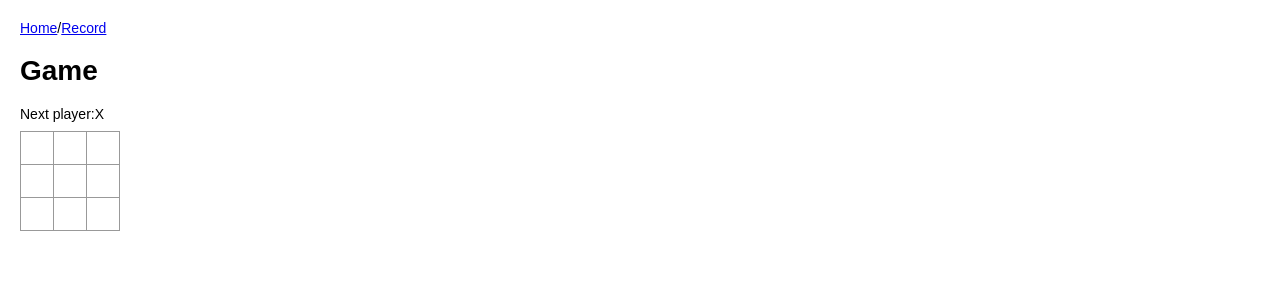
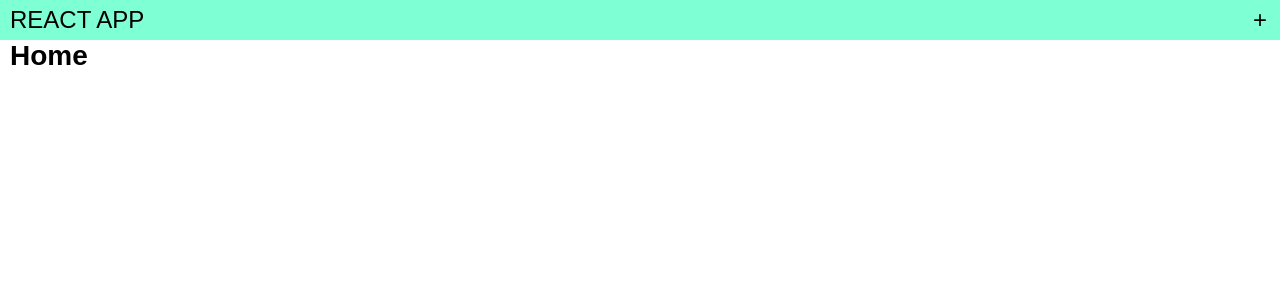
Before and after one commit to enuswi/react-app, a React app: page / in a window 1280 px wide. Shown: the top 300 px of the page. Built offline with nearby package versions, Linux system fonts and the light colour scheme.

Commit message:
Add: Home画面の追加、コンポーネント分割

```diff
--- /dev/null
+++ b/src/app.ts
@@ -0,0 +1,11 @@
+// Base
+import './style.scss'
+
+// Layout
+import './style/layout.scss'
+
+// Header
+import './style/header.scss'
+
+// Content
+import './style/content.scss'
--- a/src/main.tsx
+++ b/src/main.tsx
@@ -1,22 +1,22 @@
 import * as React from 'react';
 import * as ReactDOM from 'react-dom';
-import { HashRouter as Router, Route, Switch, Link } from 'react-router-dom';
+import { HashRouter as Router, Route, Switch } from 'react-router-dom';
 
-import './style.scss';
+import './app.ts';
+import Layout from './pages/layout';
+import Home from './pages/home';
 import Game from './pages/game';
 import Record from './pages/record';
 
 ReactDOM.render(
     <Router>
-        <nav>
-            <Link to="/">Home</Link>
-            <span>/</span>
-            <Link to="/record">Record</Link>
-        </nav>
-        <Switch>
-            <Route exact path="/" component={Game}></Route>
-            <Route path="/record" component={Record}></Route>
-        </Switch>
+        <Layout>
+            <Switch>
+                <Route exact path="/" component={Home}></Route>
+                <Route path="/game" component={Game}></Route>
+                <Route path="/record" component={Record}></Route>
+            </Switch>
+        </Layout>
     </Router>,
     document.getElementById('root')
 );
--- a/src/pages/game.tsx
+++ b/src/pages/game.tsx
@@ -89,7 +89,7 @@ class Board extends React.Component<any, BoardState> {
 class Game extends React.Component {
     render() {
         return (
-            <div>
+            <div className="content">
                 <h1>Game</h1>
                 <div className="game">
                     <div className="game-board">
--- /dev/null
+++ b/src/pages/header.tsx
@@ -0,0 +1,18 @@
+import * as React from 'react';
+import { Link } from 'react-router-dom';
+import Menu from './header/menu';
+
+class Header extends React.Component {
+    render() {
+        return (
+            <div className="header">
+                <div className="header__title">
+                    <Link to="/">REACT APP</Link>
+                </div>
+                <Menu></Menu>
+            </div>
+        )
+    }
+}
+
+export default Header;
--- /dev/null
+++ b/src/pages/header/menu.tsx
@@ -0,0 +1,47 @@
+import * as React from 'react';
+import { Link } from 'react-router-dom';
+
+interface MenuState {
+    isOpen: boolean
+}
+
+class Menu extends React.Component<any, MenuState> {
+    constructor(props: any) {
+        super(props);
+        this.state = {
+            isOpen: false
+        }
+    }
+
+    toggleMenu () {
+        const styleTo = this.state.isOpen ? 'display: none;' : 'display: block;';
+        let navElem = document.getElementById('js-menu-nav');
+        navElem.setAttribute('style', styleTo);
+
+        let buttonElem = document.getElementById('js-menu');
+        this.state.isOpen ? buttonElem.classList.remove('opend') : buttonElem.classList.add('opend');
+
+        this.setState({
+            isOpen: this.state.isOpen ? false: true
+        });
+    }
+
+    handleClick () {
+        this.toggleMenu();
+    }
+
+    render () {
+        return (
+            <div className="header__menu" id="js-menu"
+                onClick={() => this.handleClick()}
+            >
+                <nav id="js-menu-nav" className="header__menu--nav">
+                    <Link to="/game">Game</Link>
+                    <Link to="/record">Record</Link>
+                </nav>
+            </div>
+        )
+    }
+}
+
+export default Menu;
--- /dev/null
+++ b/src/pages/home.tsx
@@ -0,0 +1,13 @@
+import * as React from 'react';
+
+class Home extends React.Component {
+    render () {
+        return (
+            <div className="content">
+                <h1>Home</h1>
+            </div>
+        )
+    }
+}
+
+export default Home;
--- /dev/null
+++ b/src/pages/layout.tsx
@@ -0,0 +1,15 @@
+import * as React from 'react';
+import Header from './header';
+
+class Layout extends React.Component {
+    render() {
+        return (
+            <div>
+                <Header></Header>
+                {this.props.children}
+            </div>
+        )
+    }
+}
+
+export default Layout;
--- a/src/pages/record.tsx
+++ b/src/pages/record.tsx
@@ -27,7 +27,7 @@ class Player extends React.Component<any, PlayerProps> {
 class Record extends React.Component {
     render() {
         return(
-            <div>
+            <div className="content">
                 <h1>Record</h1>
                 <div>
                     <Player name={'X'} />
--- a/src/style.scss
+++ b/src/style.scss
@@ -1,6 +1,6 @@
 body {
   font: 14px "Century Gothic", Futura, sans-serif;
-  margin: 20px;
+  //margin: 20px;
 }
 
 ol, ul {
--- /dev/null
+++ b/src/style/content.scss
@@ -0,0 +1,2 @@
+.content {
+}
--- /dev/null
+++ b/src/style/header.scss
@@ -0,0 +1,46 @@
+
+.header {
+
+    &__title {
+        padding-left: 1rem;
+        flex: 1 1 auto;
+
+        a {
+            text-decoration: none;
+            color: inherit;
+        }
+    }
+
+    &__menu {
+        position: relative;
+        width: 4rem;
+        text-align: center;
+
+        &::after {
+            content: '+';
+        }
+
+        &.opend::after {
+            content: '×';
+        }
+
+        &--nav {
+            background: aquamarine;
+            width: 20rem;
+            position: absolute;
+            display: none;
+            top: 4rem;
+            right: 0;
+            font-size: 1.4rem;
+            line-height: 1.4rem;
+
+            a {
+                display: block;
+                height: 2.8rem;
+                line-height: 2.8rem;
+                border-top: 1px solid lightblue;
+                color: inherit;
+            }
+        }
+    }
+}
--- /dev/null
+++ b/src/style/layout.scss
@@ -0,0 +1,23 @@
+html {
+    font-size: 62.5%;
+}
+
+body {
+    margin: 0;
+}
+
+.header {
+    display: flex;
+    position: fixed;
+    top: 0;
+    width: 100vw;
+    height: 4rem;
+    line-height: 4rem;;
+    font-size: 2.4rem;
+    background-color: aquamarine;
+}
+
+.content {
+    margin: 4rem 1rem 0;
+    //height: 100vh;
+}
```
